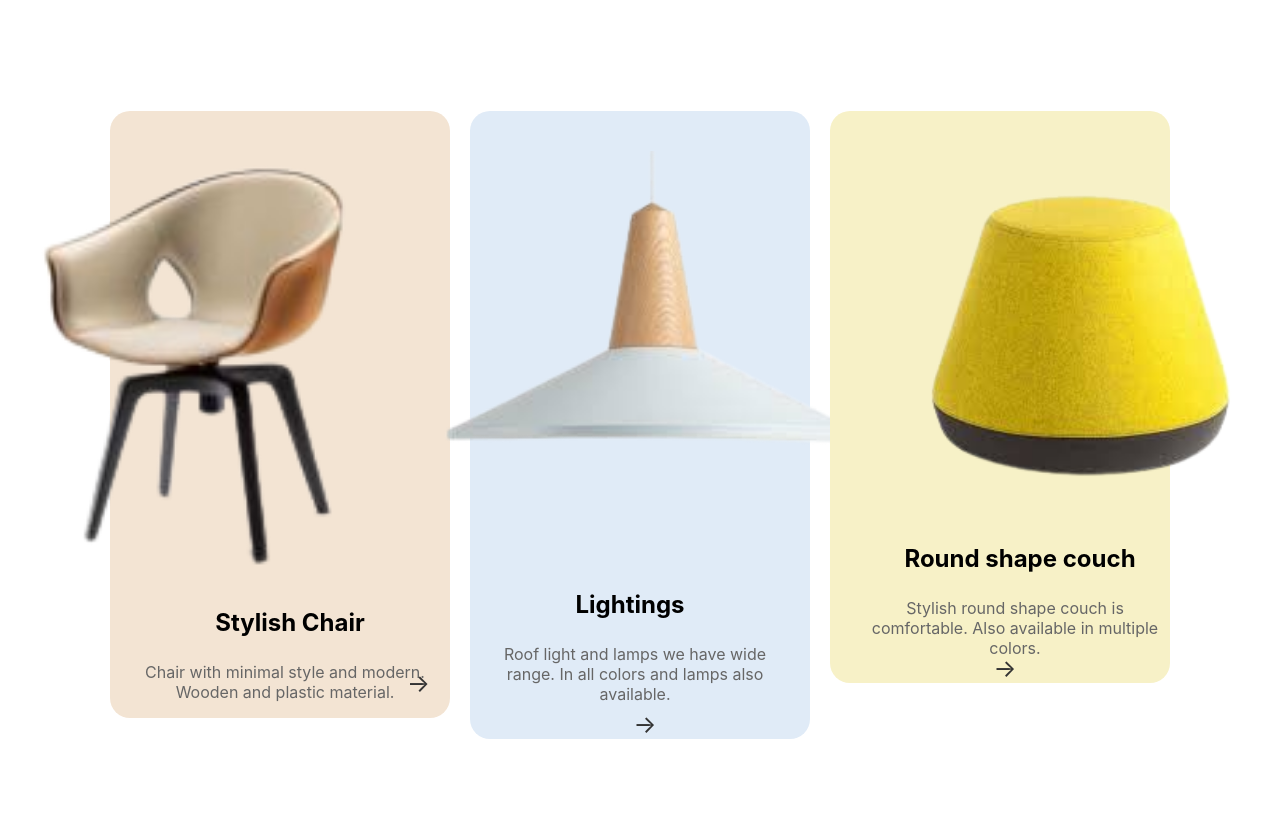
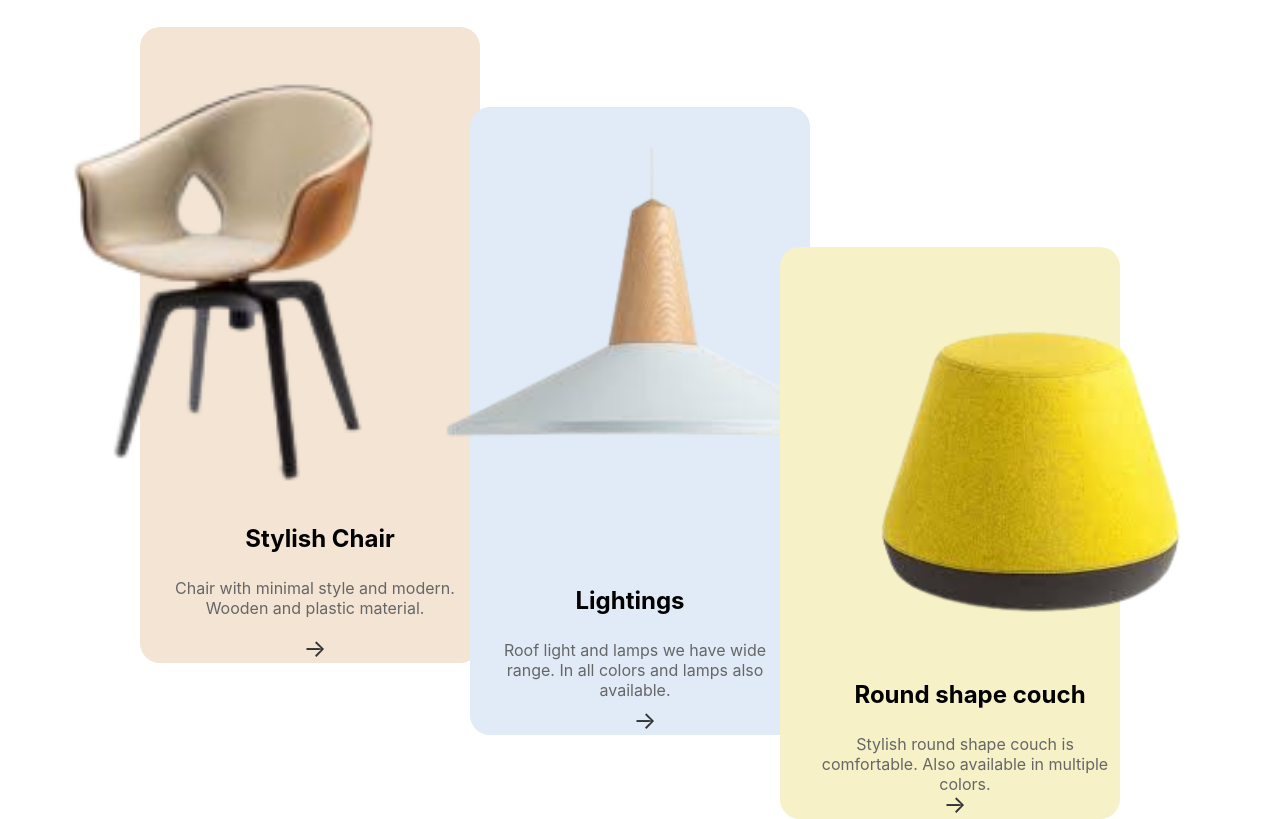
Before and after one commit to Asiphile1/codeTribe-SecondClone, a React app: page / in a window 1280 px wide. Built offline with nearby package versions, Linux system fonts and the light colour scheme.

Commit message:
08/07/2024

```diff
--- a/src/components/Card.css
+++ b/src/components/Card.css
@@ -29,9 +29,9 @@
 }
 
 .card-image {
-  /* commenting the below does not change anything....why? */
+  /* commenting the below out does not change anything....why? */
   width: 100%;
-  /* this adds curves to the actual image */
+  /* this adds curves to the actual image not container with the color background*/
   border-radius: 20px;
 }
 
@@ -79,9 +79,7 @@
   top: 20px;
   left: 5px;
 }
-git add .
-git commit -m "07/10/2024 update"
-git push
+
 
 
 /*added card arrow property I'm removing arrow from description styles the   */
@@ -89,6 +87,12 @@ git push
   position: relative;
   top: 20px;
   left: 5px;
+}
+
+/* added this at the end  */
+.card1 {
+  left:30px;
+  bottom:80px;
 }
 
 /* Card 2 Specific Styles */
@@ -120,6 +124,7 @@ git push
   left: 5px;
 }
 
+
 /* Card 3 Specific Styles */
 .card3 .card-image {
   position: relative;
@@ -148,3 +153,24 @@ git push
   top: 20px;
   left: 5px;
 }
+
+/* added this at the end  */
+.card3 {
+  right: 50px;
+  top:140px;
+}
+
+
+
+/* INITIALIZING
+git init
+git add .
+
+*/
+
+
+/* UPDATING
+git add .git
+git commit -m "08
+/10/2024 update"
+git push */
```
